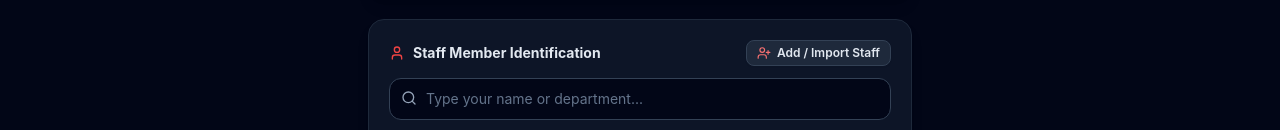
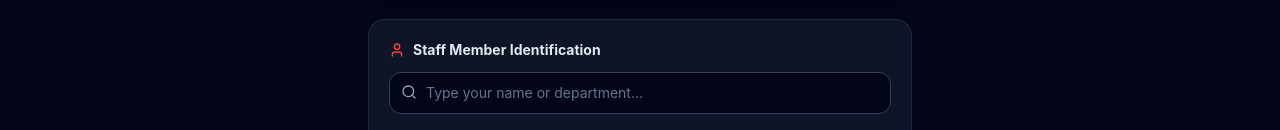
Before and after one commit to awelestephen-collab/Emergency-Roll-Call, a React (Vite) app: page / in a window 1280 px wide. Shown: the part 220-350 px from the top of the page. Built offline with nearby package versions, Linux system fonts and the light colour scheme; no server answers.

Commit message:
feat: hide Add/Import Staff button from regular staff and unlinked devices, visible only to wardens

```diff
--- a/src/pages/StaffCheckInView.jsx
+++ b/src/pages/StaffCheckInView.jsx
@@ -198,6 +198,7 @@ export function StaffCheckInView() {
             <span>Staff Member Identification</span>
           </div>
           <div className="flex items-center gap-2">
+            {currentUser?.isWarden && (
               <button
                 type="button"
                 onClick={() => setIsStaffModalOpen(true)}
@@ -207,6 +208,7 @@ export function StaffCheckInView() {
                 <UserPlus className="w-3.5 h-3.5 text-red-400" />
                 <span>Add / Import Staff</span>
               </button>
+            )}
             {currentUser && (
               <button
                 type="button"
@@ -260,6 +262,7 @@ export function StaffCheckInView() {
               {filteredStaff.length === 0 ? (
                 <div className="text-xs text-slate-400 p-4 text-center space-y-2 bg-slate-950/50 rounded-xl border border-dashed border-slate-800">
                   <p>No staff found matching "{searchQuery}"</p>
+                  {currentUser?.isWarden && (
                     <button
                       type="button"
                       onClick={() => setIsStaffModalOpen(true)}
@@ -268,6 +271,7 @@ export function StaffCheckInView() {
                       <UserPlus className="w-3.5 h-3.5" />
                       <span>+ Add to Staff Directory</span>
                     </button>
+                  )}
                 </div>
               ) : (
                 filteredStaff.map((staff) => (
```
Lines whose indentation alone changed are shown as unchanged.
